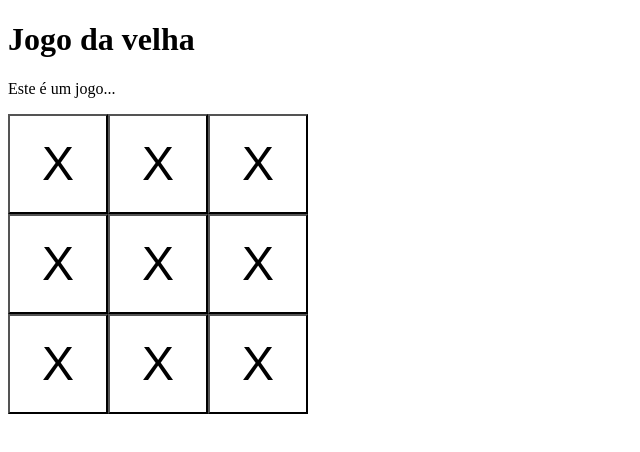
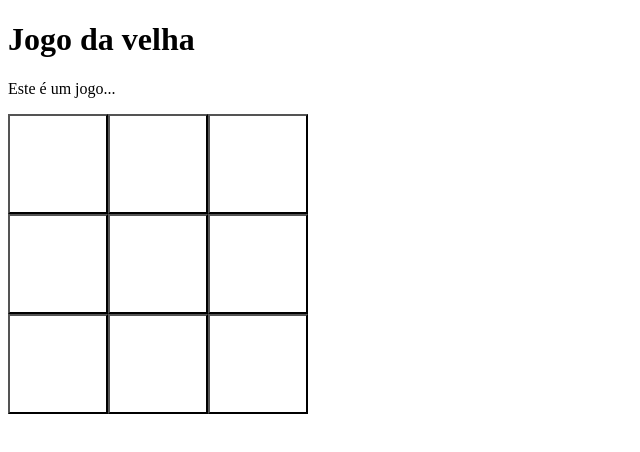
Before and after one commit to scaramuzzini/oceanjogo2025-04-09, a React (Vite) app: page / in a window 1280 px wide. Shown: the top 452 px of the page, without its empty margins (0-640 px from the left). Built offline with nearby package versions, Linux system fonts and the light colour scheme.

Commit message:
Click no quadrado

```diff
--- a/src/JogoDaVelha.jsx
+++ b/src/JogoDaVelha.jsx
@@ -1,21 +1,41 @@
 import './jogo.css'
+import { useState } from 'react';
+
+function Quadrado() {
+
+    const [q,setQ] = useState('')
+
+    function handleClick() {
+        if (q == 'X') {
+            setQ('O')
+        } else {
+            setQ('X')
+        }
+    }
+
+    return <button className='q'
+        onClick={handleClick}>
+            {q}
+        </button>
+}
+
 function Tabuleiro() {
     return (
         <div>
             <div className="linha">
-                <button className='quadrado'>X</button>
-                <button className='quadrado'>X</button>
-                <button className='quadrado'>X</button>
+                <Quadrado />
+                <Quadrado />
+                <Quadrado />
             </div>
             <div className="linha">
-                <button className='quadrado'>X</button>
-                <button className='quadrado'>X</button>
-                <button className='quadrado'>X</button>
+                <Quadrado />
+                <Quadrado />
+                <Quadrado />
             </div>
             <div className="linha">
-                <button className='quadrado'>X</button>
-                <button className='quadrado'>X</button>
-                <button className='quadrado'>X</button>
+                <Quadrado />
+                <Quadrado />
+                <Quadrado />
             </div>
         </div>
     )
--- a/src/jogo.css
+++ b/src/jogo.css
@@ -2,7 +2,7 @@
     display: flex;
 }
 
-.quadrado {
+.q {
     background-color: #fff;
     width: 100px;
     height: 100px;
```
